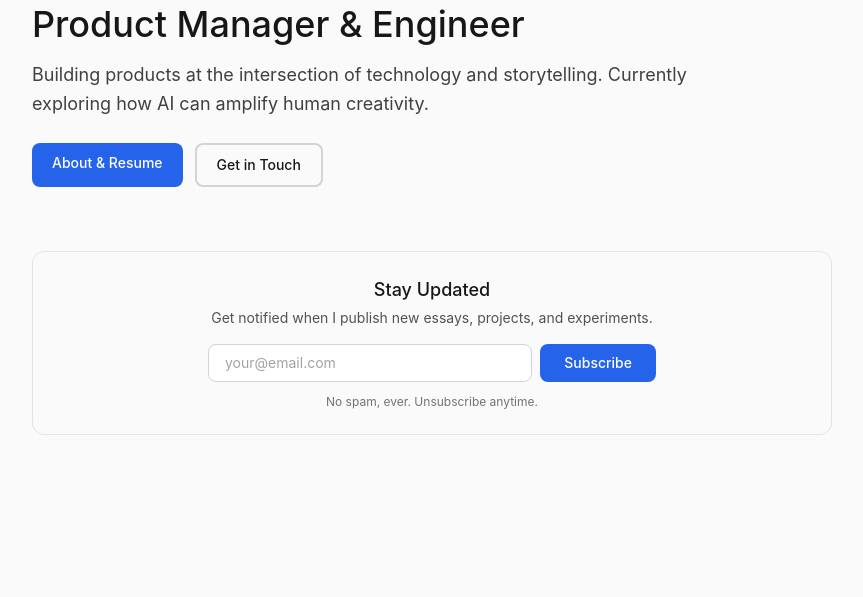
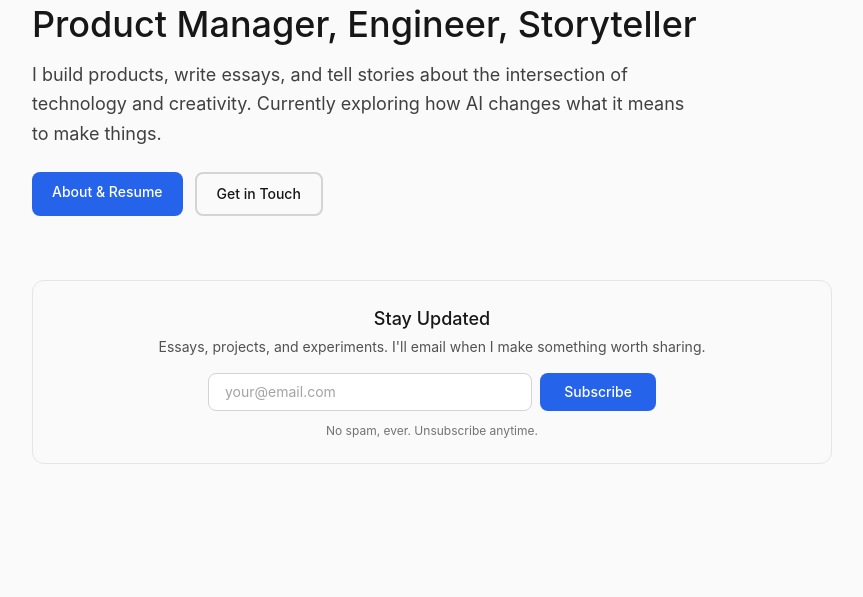
Before and after one commit to kkruto/kenruto-portfolio, a Django app: page / in a window 1280 px wide. Shown: the part 76-673 px from the top of the page, without its empty margins (208-1071 px from the left). Run offline with Django 4.2, Linux system fonts and the light colour scheme; data that the repository does not hold is empty; style sheets or scripts are compiled from the project's sources.

Commit message:
V4: Rewrite all copy to be more authentic and personal
✅ AUTHENTICITY OVERHAUL:
All website copy has been rewritten to sound more human, specific, and true to voice. Less LinkedIn, more real.

🏠 HOMEPAGE:
- Hero: 'Product Manager, Engineer, Storyteller' (shows range)
- Tagline: 'I build products, write essays, and tell stories about the intersection of technology and creativity'
- More specific: 'how AI changes what it means to make things' vs generic 'amplify creativity'
- Email updated: ken@kenruto.com (was hello@kenruto.com)

👤 ABOUT PAGE:
BEFORE (Generic): 'Building products that help people create, learn, and connect'
AFTER (Authentic): 'I'm a product manager and engineer who thinks a lot about storytelling. Sometimes that means building software, sometimes writing essays, sometimes making films. Based in San Francisco now, grew up in Nairobi—which probably explains why I can't stop thinking about how technology spreads and what stories get told.'

Connect section:
BEFORE: 'I'm always interested in meeting people building interesting things'
AFTER: 'Let's talk if you're building something weird, creative, or at the intersection of art and tech'

✍️ ESSAYS PAGE:
BEFORE: 'Thoughts on building products, learning in public, and the intersection of technology and creativity'
AFTER: 'Writing about how we build, why we build, and what happens when technology meets creativity. Also: product management, engineering, and learning in public'

Newsletter: Added 'storytelling' to list, reworded to be more personal

🖼️ GALLERY PAGE:
BEFORE: 'A collection of photos, designs, and visual experiments'
AFTER: 'Photos, designs, and visual experiments. Sometimes I need to make things that aren't software'

🚀 PROJECTS PAGE:
CTA section:
BEFORE: 'I'm always interested in collaborating on interesting problems'
AFTER: 'I'm interested in collaborating on projects that combine art, tech, or storytelling. Especially if they're a bit weird'
Email fixed: ken@kenruto.com

📧 NEWSLETTER COMPONENT:
Default description more concise and personal:
'Essays, projects, and experiments. I'll email when I make something worth sharing'

The new copy matches the voice and honesty of the TLW Studio page—specific, vulnerable, with clear POV.

```diff
--- a/templates/about.html
+++ b/templates/about.html
@@ -27,7 +27,7 @@
                         Product Manager & Engineer
                     </p>
                     <p class="text-sm text-neutral-700 max-w-2xl">
-                        Building products that help people create, learn, and connect. Based in San Francisco, originally from Nairobi.
+                        I'm a product manager and engineer who thinks a lot about storytelling. Sometimes that means building software, sometimes writing essays, sometimes making films. Based in San Francisco now, grew up in Nairobi—which probably explains why I can't stop thinking about how technology spreads and what stories get told.
                     </p>
                 </div>
             </div>
@@ -145,10 +145,10 @@
         <!-- Connect -->
         <section class="border-t border-neutral-200 pt-6">
             <p class="text-sm text-neutral-700 mb-3">
-                I'm always interested in meeting people building interesting things.
+                Let's talk if you're building something weird, creative, or at the intersection of art and tech.
             </p>
             <div class="flex flex-wrap gap-2">
-                <a href="mailto:hello@kenruto.com" class="text-sm bg-accent hover:bg-accent-dark text-white px-4 py-1.5 rounded transition-colors">
+                <a href="mailto:ken@kenruto.com" class="text-sm bg-accent hover:bg-accent-dark text-white px-4 py-1.5 rounded transition-colors">
                     Email
                 </a>
                 <a href="https://twitter.com/kenruto" target="_blank" class="text-sm bg-neutral-200 hover:bg-neutral-300 text-neutral-900 px-4 py-1.5 rounded transition-colors">
--- a/templates/components/newsletter.html
+++ b/templates/components/newsletter.html
@@ -52,7 +52,7 @@
         </h3>
         <p class="text-sm text-neutral-600">
             {% block newsletter_description %}
-            Get notified when I publish new essays, projects, and experiments.
+            Essays, projects, and experiments. I'll email when I make something worth sharing.
             {% endblock %}
         </p>
     </div>
--- a/templates/gallery.html
+++ b/templates/gallery.html
@@ -21,7 +21,7 @@
                 Gallery
             </h1>
             <p class="text-lg text-neutral-700 max-w-2xl">
-                A collection of photos, designs, and visual experiments.
+                Photos, designs, and visual experiments. Sometimes I need to make things that aren't software.
             </p>
         </header>
 
--- a/templates/home.html
+++ b/templates/home.html
@@ -11,16 +11,16 @@
         <!-- Hero Section -->
         <section class="mb-16">
             <h1 class="text-3xl md:text-4xl font-medium text-neutral-900 mb-4 leading-tight">
-                Product Manager & Engineer
+                Product Manager, Engineer, Storyteller
             </h1>
             <p class="text-lg text-neutral-700 mb-6 max-w-2xl leading-relaxed">
-                Building products at the intersection of technology and storytelling. Currently exploring how AI can amplify human creativity.
+                I build products, write essays, and tell stories about the intersection of technology and creativity. Currently exploring how AI changes what it means to make things.
             </p>
             <div class="flex flex-wrap gap-3">
                 <a href="{% url 'about' %}" class="text-sm bg-accent hover:bg-accent-dark text-white px-5 py-2.5 rounded-lg transition-colors font-medium">
                     About & Resume
                 </a>
-                <a href="mailto:hello@kenruto.com" class="text-sm border-2 border-neutral-300 hover:border-neutral-400 hover:bg-neutral-50 text-neutral-900 px-5 py-2.5 rounded-lg transition-colors font-medium">
+                <a href="mailto:ken@kenruto.com" class="text-sm border-2 border-neutral-300 hover:border-neutral-400 hover:bg-neutral-50 text-neutral-900 px-5 py-2.5 rounded-lg transition-colors font-medium">
                     Get in Touch
                 </a>
             </div>
--- a/templates/kiota.html
+++ b/templates/kiota.html
@@ -29,7 +29,7 @@
                 Essays
             </h1>
             <p class="text-lg text-neutral-700 max-w-2xl">
-                Thoughts on building products, learning in public, and the intersection of technology and creativity.
+                Writing about how we build, why we build, and what happens when technology meets creativity. Also: product management, engineering, and learning in public.
             </p>
         </header>
 
@@ -79,7 +79,7 @@
 
         <!-- Newsletter CTA -->
         <div class="mt-20">
-            {% include 'components/newsletter.html' with newsletter_title="Get New Essays" newsletter_description="I write about product, technology, and creativity. No spam, just thoughtful essays when I have something worth sharing." %}
+            {% include 'components/newsletter.html' with newsletter_title="Get New Essays" newsletter_description="Essays on product, technology, storytelling, and creativity. No spam—just writing when I have something worth sharing." %}
         </div>
 
     </div>
--- a/templates/small_bets.html
+++ b/templates/small_bets.html
@@ -172,13 +172,13 @@
         <!-- CTA Section -->
         <div class="mt-20 bg-neutral-100 rounded-2xl p-8 md:p-12 text-center">
             <h2 class="text-2xl font-medium text-neutral-900 mb-4">
-                Have a project idea?
+                Building something interesting?
             </h2>
             <p class="text-neutral-700 mb-6 max-w-xl mx-auto">
-                I'm always interested in collaborating on interesting problems. Let's build something together.
+                I'm interested in collaborating on projects that combine art, tech, or storytelling. Especially if they're a bit weird.
             </p>
             <a
-                href="mailto:kenruto@example.com"
+                href="mailto:ken@kenruto.com"
                 class="btn btn-primary inline-block"
             >
                 Get in Touch
```
